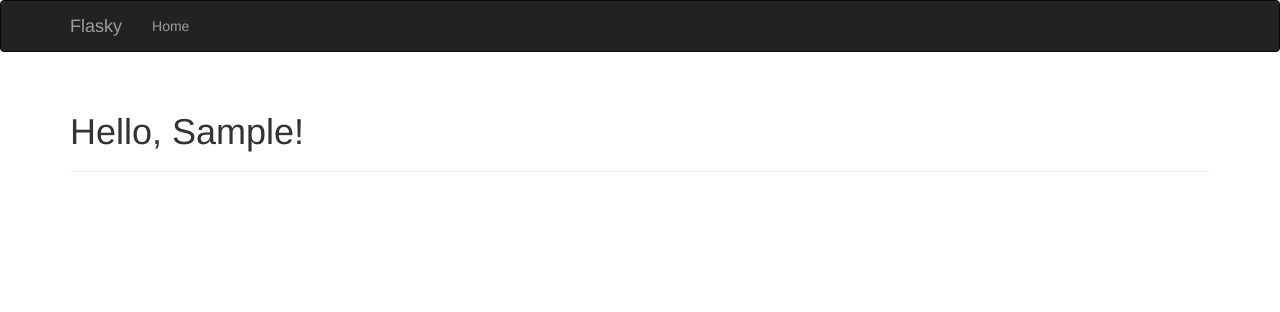
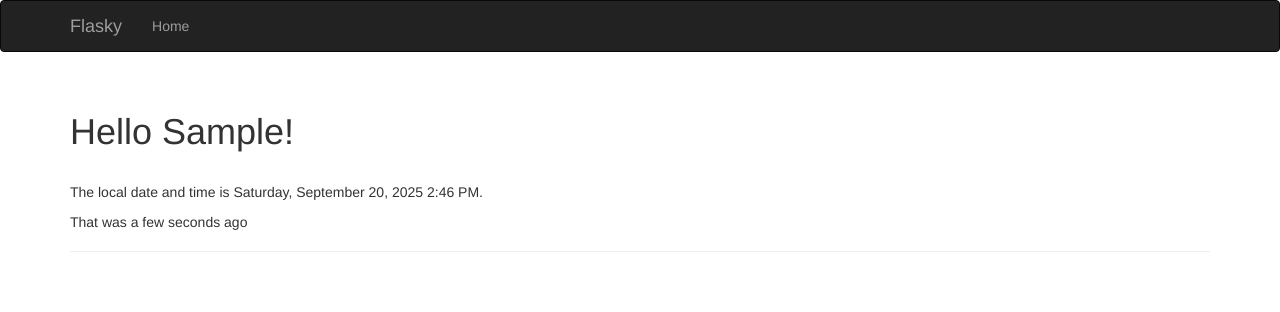
Before and after one commit to RichPereira/E444-F2025-PRA2, a Flask app: a page that uses templates/user.html in a window 1280 px wide. Shown: the top 312 px of the page. Run offline with Flask 3, Linux system fonts and the light colour scheme; some libraries are stand-ins or nearby versions.

Commit message:
Made small update to users.html.

```diff
--- a/hello.py
+++ b/hello.py
@@ -1,4 +1,5 @@
 from flask import Flask, render_template, url_for,  session, redirect, flash
+from datetime import datetime
 from flask_moment import Moment
 from flask_bootstrap import Bootstrap
 from flask_wtf import FlaskForm
@@ -50,7 +51,7 @@ def index():
 # hello.py - Example 2.2 - Dynamic Routing
 @app.route('/user/<name>')
 def user(name):
-    return render_template('user.html', name=name)
+    return render_template('user.html', name=name, current_time= datetime.utcnow())
 
 # hello.py - Example 3.6 - Custom Error Pages
 @app.errorhandler(404)
--- a/templates/user.html
+++ b/templates/user.html
@@ -2,8 +2,13 @@
 
 {% block title %}Flasky{% endblock %}
 
-{% block page_content %}
-<div class="page-header">
-    <h1>Hello, {{ name|capitalize }}!</h1>
+{% block content %}
+<div class="container">
+    <div class="page-header">
+        <h1>Hello {{ name|capitalize }}!</h1>
+        <br>
+        <p>The local date and time is {{ moment(current_time).format('LLLL') }}.</p>
+        <p>That was {{ moment(current_time).fromNow(refresh=True) }}</p>
+    </div>
 </div>
 {% endblock %}
```
